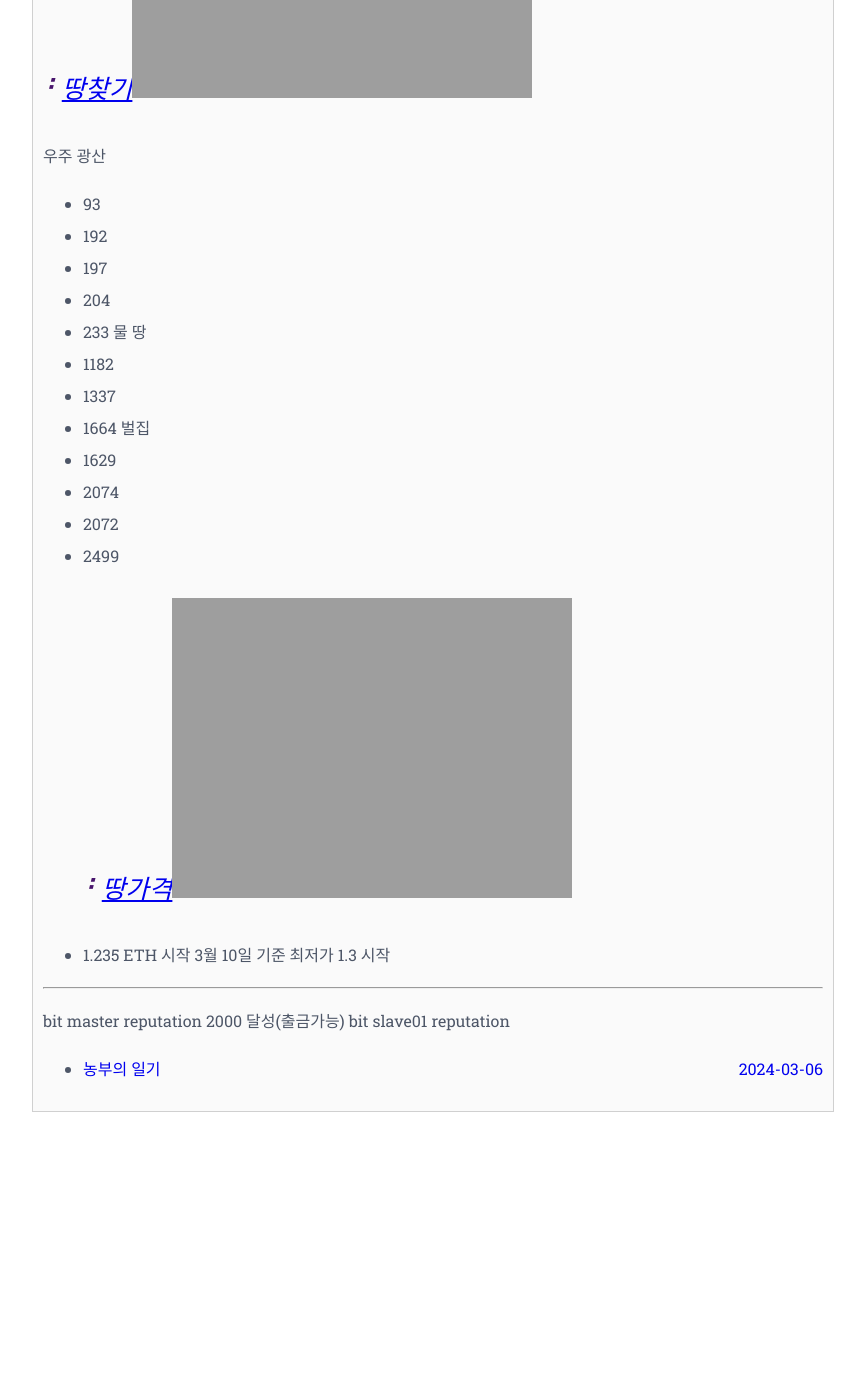
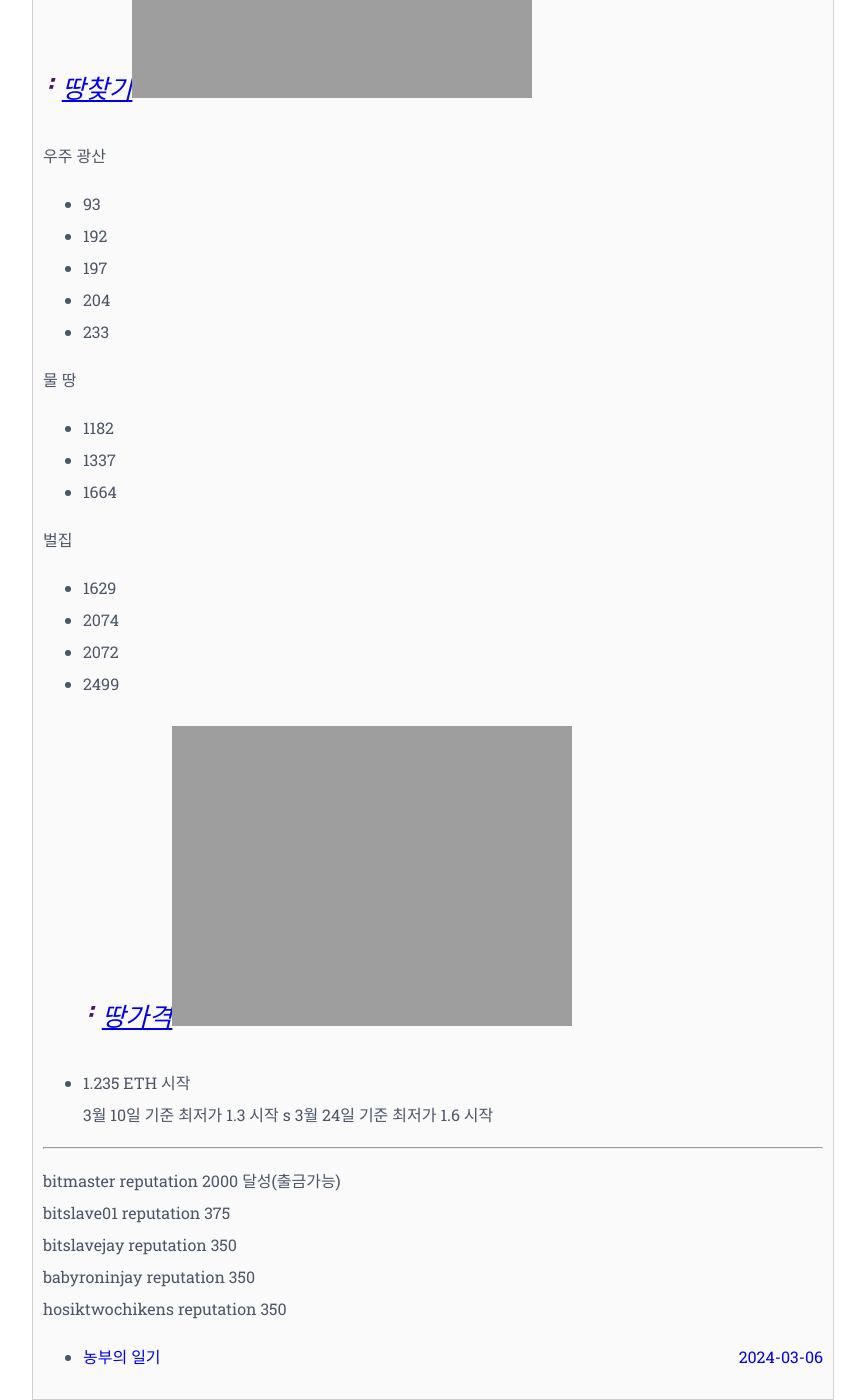
Before and after one commit to JayFreemandev/JayFreemandev.github.io, a Jekyll site: the page built from _wiki/crypto/pixels.md, in a window 1280 px wide and 1400 px high, scrolled down 3679 px. Shown: the whole window, without its empty margins (207-1072 px from the left). Built offline with Jekyll 4.4.1, drawn with Linux system fonts in a browser that asks for light colours; comment, search, counter and statistics services are not loaded; before the commit the page ends 4791 px from its top, so only the background shows below that; grey boxes are pictures that could not be loaded.

Commit message:
땅 업데이트

```diff
--- a/_wiki/crypto/pixels.md
+++ b/_wiki/crypto/pixels.md
@@ -65,18 +65,26 @@ bbq quest sereies -> 210
 - 197
 - 204
 - 233
+
 물 땅
 - 1182
 - 1337
 - 1664
+
 벌집
 - 1629
 - 2074
 - 2072
 - 2499
 ### [땅가격](https://opensea.io/collection/pixels-farm)
-- 1.235 ETH 시작 3월 10일 기준 최저가 1.3 시작
+- 1.235 ETH 시작
+3월 10일 기준 최저가 1.3 시작  s
+3월 24일 기준 최저가 1.6 시작
 
 <hr>
-bit master reputation 2000 달성(출금가능)
-bit slave01 reputation
+
+bitmaster reputation 2000 달성(출금가능)
+bitslave01 reputation 375
+bitslavejay reputation 350
+babyroninjay reputation 350
+hosiktwochikens reputation 350
```
Also changed, not shown: 1 other file.
